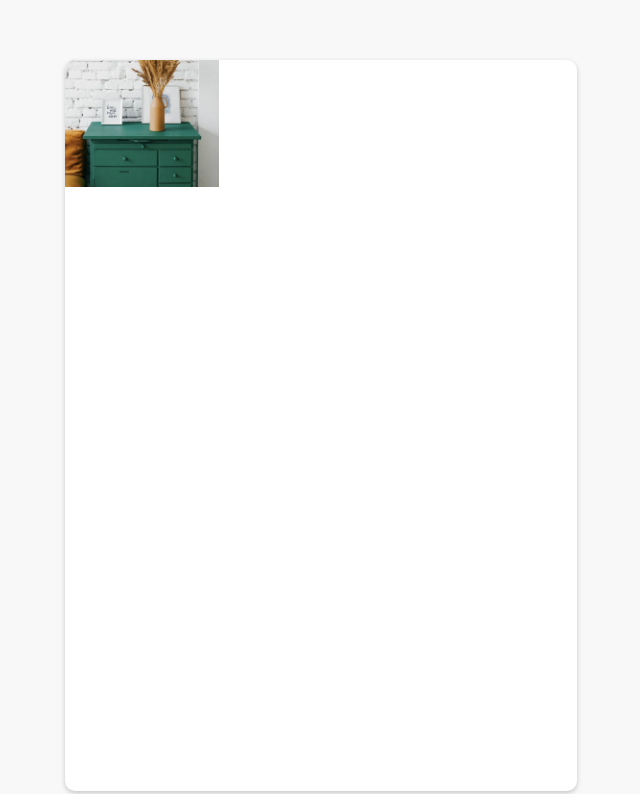
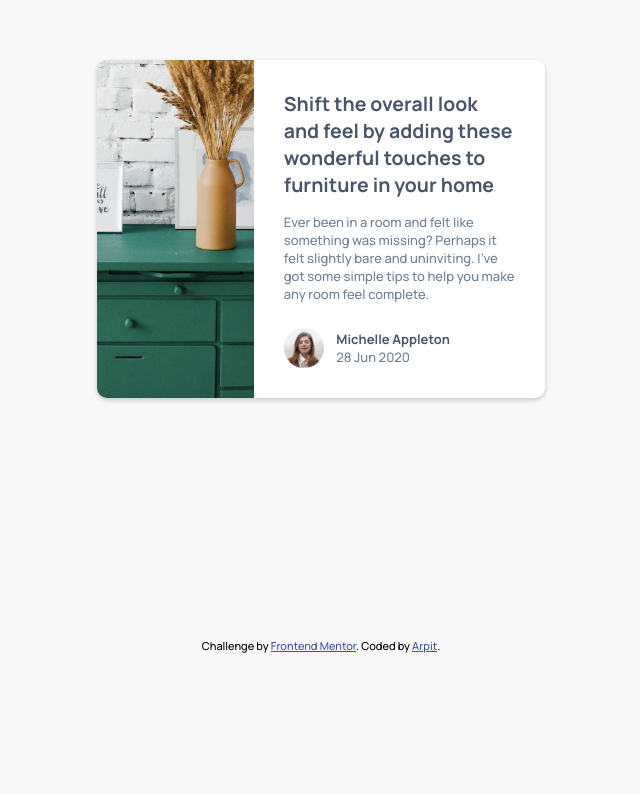
Before and after one commit to loganrane/FrontEndDev101, a plain HTML site: page 6. Article Preview Content/index.html in a window 1280 px wide. Shown: the part 180-974 px from the top of the page, without its empty margins (319-959 px from the left). After the commit the page ends 833 px from the top, so only its background shows below. Drawn offline with Linux system fonts and the light colour scheme.

Commit message:
feat: Add the layout and styles

```diff
--- a/6. Article Preview Content/index.html
+++ b/6. Article Preview Content/index.html
@@ -49,8 +49,15 @@
           you make any room feel complete.
         </div>
         <div class="info">
-          <div class="info__name">Michelle Appleton</div>
-          <div class="info__date">28 Jun 2020</div>
+          <img
+            src="images/avatar-michelle.jpg"
+            alt="Michelle"
+            class="info__icon"
+          />
+          <div class="info__details">
+            <div class="info__name">Michelle Appleton</div>
+            <div class="info__date">28 Jun 2020</div>
+          </div>
         </div>
       </div>
     </div>
--- a/6. Article Preview Content/sass/main.scss
+++ b/6. Article Preview Content/sass/main.scss
@@ -22,7 +22,7 @@ body {
 }
 
 .container {
-  width: 40vw;
+  width: 35vw;
   background-color: #fff;
   border-radius: 1rem;
   box-shadow: 0 2px 5px rgba(0, 0, 0, 0.2);
@@ -31,9 +31,7 @@ body {
 
   // Display properties
   display: grid;
-  grid-template-columns: 30% 70%;
-
-  grid-gap: 1rem;
+  grid-template-columns: 35% 65%;
 
   &__image {
     &--img {
@@ -44,30 +42,45 @@ body {
   }
 
   &__article {
-    grid-area: head;
-    font-weight: 500;
-    color: $VeryDarkGrayishBlue;
+    padding: 3rem;
+
+    // Display properties - Grid inside the grid.
+    display: grid;
+    grid-gap: 1.5rem;
+    // grid-template-rows: ;
   }
+}
 
-  &__text {
-    grid-area: text;
-    color: $VeryDarkGrayishBlue;
-  }
+.heading--2 {
+  color: $VeryDarkGrayishBlue;
+  font-weight: 500;
+}
 
-  &__info {
-    grid-area: info;
-    display: flex;
-  }
+.text {
+  color: $DesaturatedDarkBlue;
+}
 
-  &__profileicon {
-    height: 3em;
-    width: 3em;
+.info {
+  display: flex;
+  margin-top: 1rem;
+  align-items: center;
+
+  &__icon {
+    width: 4rem;
+    height: 4rem;
     border-radius: 50%;
   }
 
+  &__details {
+    margin-left: 1.25rem;
+  }
+
   &__name {
+    color: $VeryDarkGrayishBlue;
+    font-weight: 700;
   }
 
   &__date {
+    color: $DesaturatedDarkBlue;
   }
 }
```
Also changed, not shown: 6. Article Preview Content/dist/css/main.min.css.
